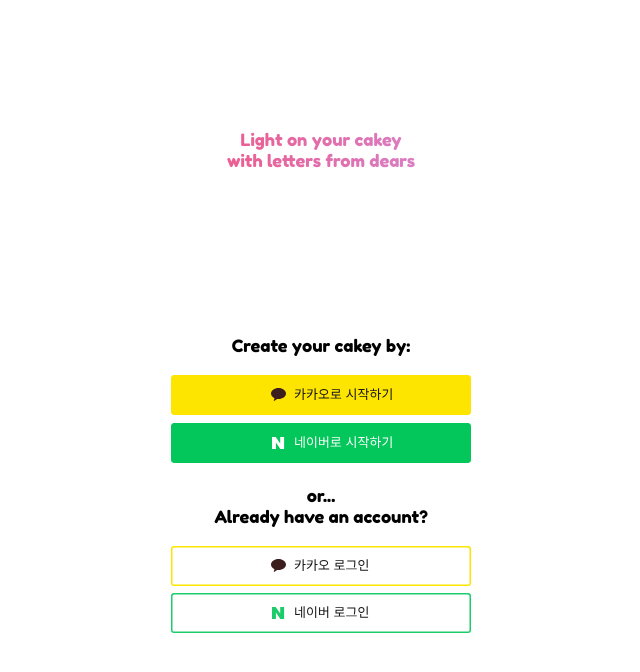
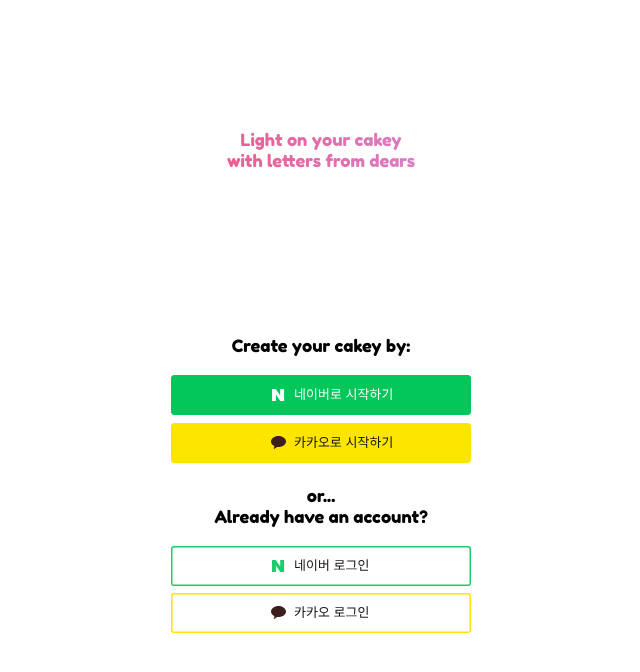
Before and after one commit to BungaeThunder/Bungae-Front, a Next.js app: page /auth/sign-in in a window 1280 px wide. Shown: the top 672 px of the page, without its empty margins (319-959 px from the left). Built offline with nearby package versions, Linux system fonts and the light colour scheme; some icons are missing.

Commit message:
fix: 🐛 naver first

```diff
--- a/pages/auth/sign-in/index.tsx
+++ b/pages/auth/sign-in/index.tsx
@@ -23,19 +23,19 @@
       <CakeIcon icon="noto-v1:birthday-cake" />
       <MainText>Create your cakey by:</MainText>
       <StyledButton>
-        <RegisterWithKakaoIcon />
+        <RegisterWithNaverIcon />
       </StyledButton>
       <StyledButton>
-        <RegisterWithNaverIcon />
+        <RegisterWithKakaoIcon />
       </StyledButton>
       <MainText>
         or... <br /> Already have an account?
       </MainText>
       <StyledButton>
-        <LoginWithKakaoIcon />
+        <LoginWithNaverIcon />
       </StyledButton>
       <StyledButton>
-        <LoginWithNaverIcon />
+        <LoginWithKakaoIcon />
       </StyledButton>
     </TopDiv>
   ) : (
```
